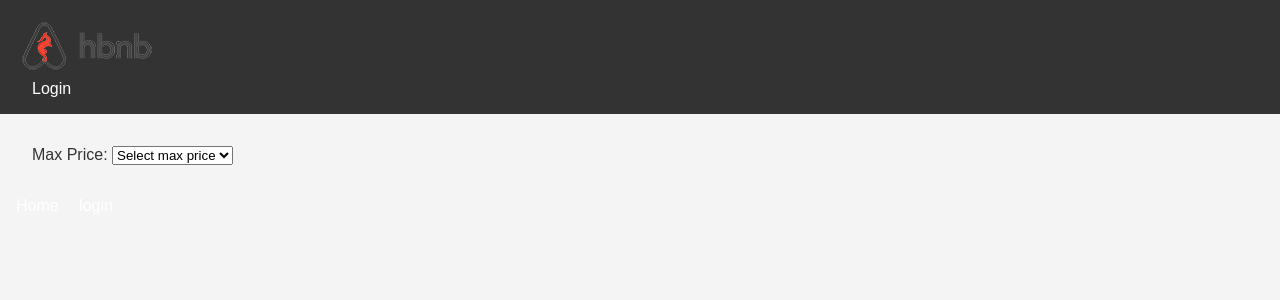
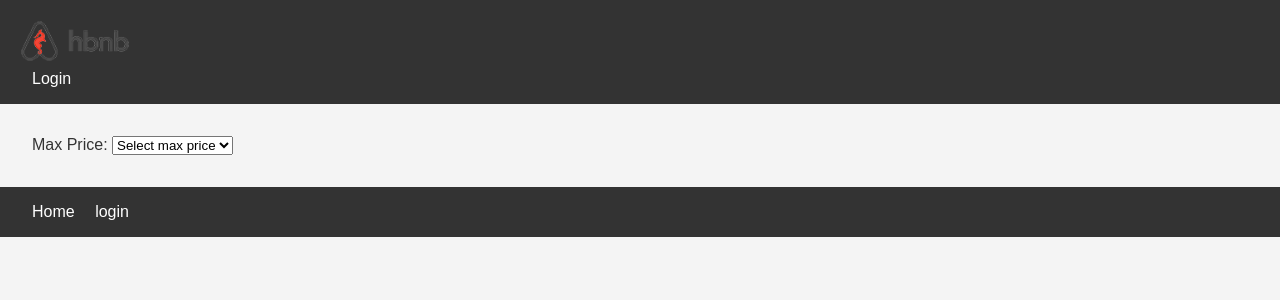
Before and after one commit to ClaymeCall/holbertonschool-hbnb, a Flask app: page / in a window 1280 px wide. Shown: the top 300 px of the page. Run offline with Flask 3, Linux system fonts and the light colour scheme.

Commit message:
Starting styling CSS

```diff
--- a/hbnb/app/static/css/styles.css
+++ b/hbnb/app/static/css/styles.css
@@ -1,8 +1,3 @@
-/*
-  This is a SAMPLE File to get you started. Follow the instructions on the project to complete the tasks.
-  You'll probably need to override some of theese styles.
-*/
-
 * {
     box-sizing: border-box;
     margin: 0;
@@ -21,6 +16,10 @@ header {
     padding: 1rem;
 }
 
+.logo {
+    height: 50px;
+}
+
 nav a {
     color: #fff;
     text-decoration: none;
@@ -30,3 +29,17 @@ nav a {
 main {
     padding: 2rem;
 }
+
+.place-card,
+.review-card {
+    margin: 20px;
+    padding: 10px;
+    border: 1px solid #ddd;
+    border-radius: 10px;
+}
+
+footer {
+    background-color: #333;
+    color: #fff;
+    padding: 1rem;
+}
```
